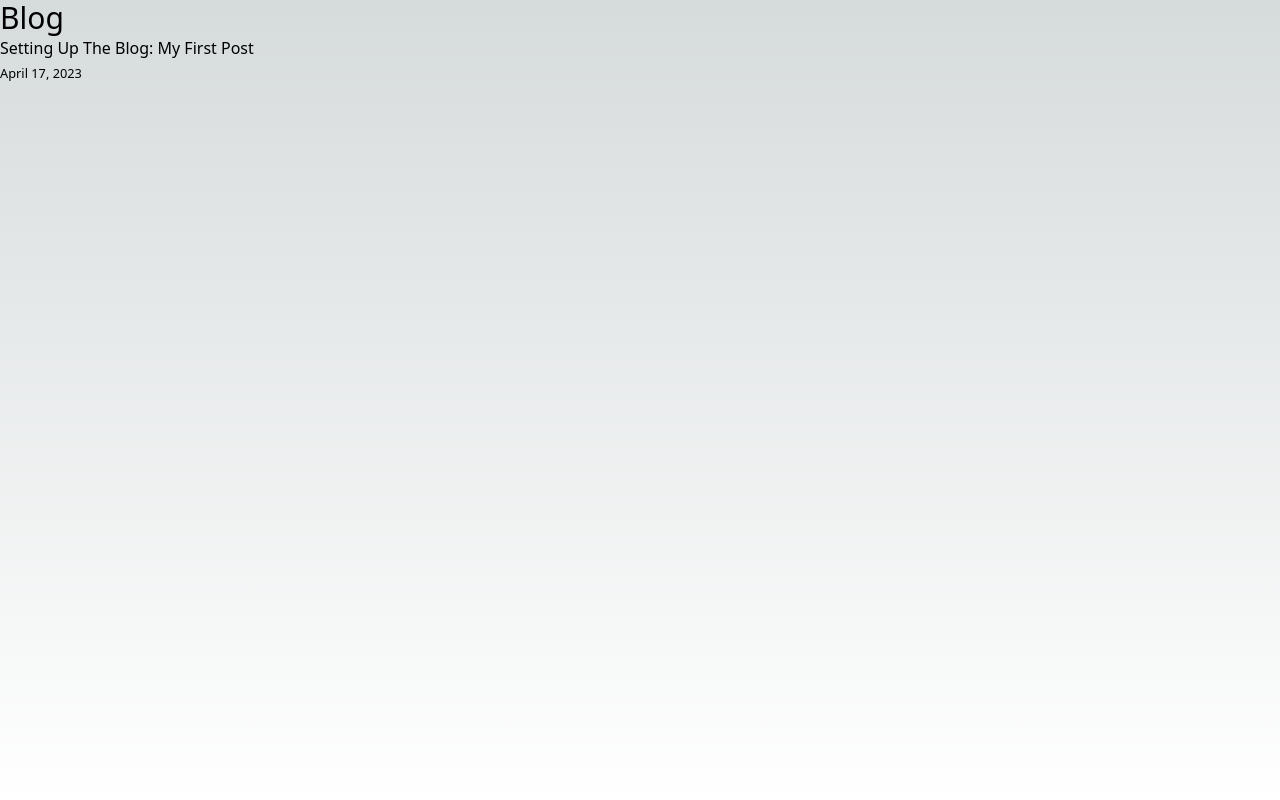
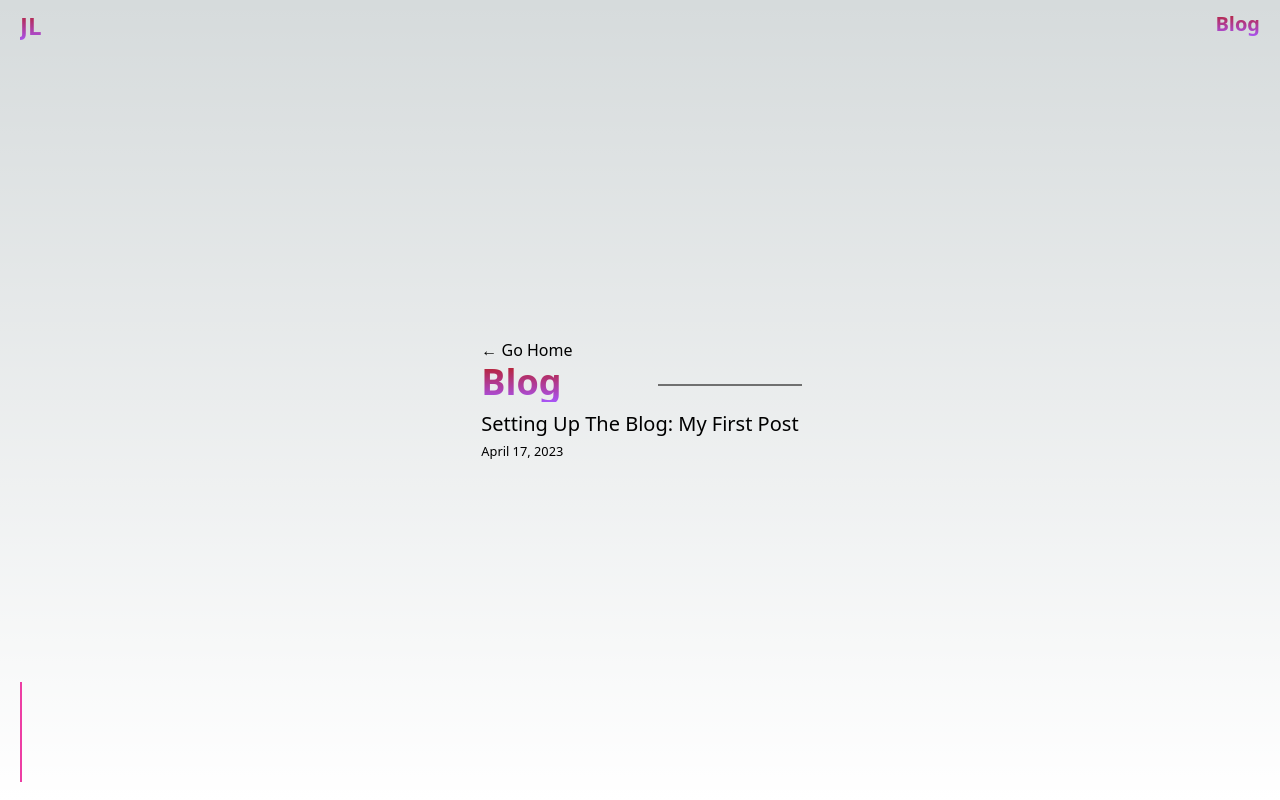
Before and after one commit to jll38/portfolio-v2, a Next.js app: page /blog in a window 1280 px wide. Built offline with nearby package versions, Linux system fonts and the light colour scheme.

Commit message:
Blog functionality

```diff
--- a/package.json
+++ b/package.json
@@ -24,6 +24,7 @@
     "react-markdown": "^8.0.7",
     "rehype-raw": "^6.1.1",
     "remark": "^14.0.2",
+    "remark-gfm": "^3.0.1",
     "remark-html": "^15.0.2",
     "spotify-web-api-node": "^5.0.2",
     "tailwindcss": "3.3.1"
--- a/posts/setting-up-blog.md
+++ b/posts/setting-up-blog.md
@@ -3,7 +3,8 @@ title: 'Setting Up The Blog: My First Post'
 date: '2023-04-17'
 ---
 
-Today I sit still working on this website and all of it's functionality. I finally have the blog functionality working
+Today I sit, still working on this website and all of it's functionality. I finally have the blog functionality working
 so that everytime I place a new markdown file, it automatically displays it on the blog page and is accessible to read.
+I'm also currently designing the "featured project" section of my homepage, made a few mockups in Figma I want to show off.
 
-I'm also currently designing the "featured project" section of my homepage, made a few mockups in Figma I want to show off.
+<img src="../images/blog/projects-figma.png" alt="figma projects section mockup" />
--- a/src/components/Navbar.js
+++ b/src/components/Navbar.js
@@ -1,9 +1,14 @@
 import navstyle from '../styles/navbar.module.css';
 import Link from 'next/link';
-export default function Navbar(){
-    return(
-        <div className={`${navstyle.container} flex-wrap`}>
-            <Link href='/' className="text-2xl font-bold text-transparent bg-clip-text bg-gradient-to-t from-purple-500 to-red-700">JL</Link>
+export default function Navbar() {
+    return (
+        <div className={`${navstyle.container} flex flex-row flex-wrap justify-between`}>
+            <div>
+                <Link href='/' className="text-2xl font-bold text-transparent bg-clip-text bg-gradient-to-t from-purple-500 to-red-700">JL</Link>
+            </div>
+            <div>
+                <Link href='/blog' className="text-xl font-bold text-transparent bg-clip-text bg-gradient-to-t from-purple-500 to-red-700">Blog</Link>
+            </div>
         </div>
     );
 }
--- a/src/components/SongDisplay.js
+++ b/src/components/SongDisplay.js
@@ -49,7 +49,7 @@ const SpotifyViewer = () => {
                         const millisecondsDifference = currentTime.getTime() - lastPlayedDate.getTime();
                         let minutesDifference = Math.floor(millisecondsDifference / (1000 * 60));
                         const hoursDifference = Math.floor(minutesDifference / 60);
-                        if (minutesDifference < 0)
+                        if (minutesDifference <= 0)
                         {
                             minutesDifference = 1;
                         }
--- a/src/lib/posts.js
+++ b/src/lib/posts.js
@@ -1,8 +1,9 @@
-import fs from 'fs'
-import path from 'path'
-import matter from 'gray-matter'
-import { remark } from 'remark'
-import html from 'remark-html'
+import fs from 'fs';
+import path from 'path';
+import matter from 'gray-matter';
+import { remark } from 'remark';
+import html from 'remark-html';
+import gfm from 'remark-gfm'; // <-- Add this import
 
 const postsDirectory = path.join(process.cwd(), 'posts')
 
@@ -48,22 +49,16 @@ export function getAllPostIds() {
 }
 
 export async function getPostData(id) {
-  const fullPath = path.join(postsDirectory, `${id}.md`)
-  const fileContents = fs.readFileSync(fullPath, 'utf8')
+    const fullPath = path.join(postsDirectory, `${id}.md`);
+    const fileContents = fs.readFileSync(fullPath, 'utf8');
 
-  // Use gray-matter to parse the post metadata section
-  const matterResult = matter(fileContents)
+    // Use gray-matter to parse the post metadata section
+    const matterResult = matter(fileContents);
 
-  // Use remark to convert markdown into HTML string
-  const processedContent = await remark()
-    .use(html)
-    .process(matterResult.content)
-  const contentHtml = processedContent.toString()
-
-  // Combine the data with the id and contentHtml
-  return {
-    id,
-    contentHtml,
-    ...matterResult.data
+    // Combine the data with the id and content (no need for contentHtml)
+    return {
+      id,
+      content: matterResult.content, // <-- Update this line
+      ...matterResult.data,
+    };
   }
-}
--- a/src/pages/blog.js
+++ b/src/pages/blog.js
@@ -2,20 +2,24 @@ import Head from 'next/head'
 import { getSortedPostsData } from '../lib/posts'
 import Link from 'next/link'
 import Date from '../components/date'
-
+import Navbar from '../components/navbar'
+import SocialBox from '../components/socialbox'
 export default function Blog({ allPostsData }) {
     return (
         <>
             <Head>
                 <title>My Blog</title>
             </Head>
-      <div className='container-lg'>
-      <section>
-        <h1 className='text-3xl text-bold'>Blog</h1>
+            <div className="flex min-h-screen flex-col px-16 md:px-48 content-center justify-center items-center">
+                <Navbar />
+                <SocialBox />
+                <section className='flex flex-col'>
+                    <Link href='/'>&#8592; Go Home</Link>
+                    <h1 className='text-4xl text-transparent bg-clip-text bg-gradient-to-t from-purple-500 to-red-700 font-bold mb-2 divider'>Blog</h1>
                     <ul>
                         {allPostsData.map(({ id, date, title }) => (
                             <li key={id}>
-              <Link href={`/posts/${id}`}>{title}</Link>
+                                <Link href={`/posts/${id}`} className='text-xl'>{title}</Link>
                                 <br />
                                 <small>
                                     <Date dateString={date} />
--- a/src/pages/posts/[id].js
+++ b/src/pages/posts/[id].js
@@ -3,6 +3,9 @@ import Head from 'next/head';
 import Date from '../../components/date';
 import ReactMarkdown from 'react-markdown';
 import rehypeRaw from 'rehype-raw';
+import Navbar from '../../components/navbar';
+import SocialBox from '../../components/socialbox';
+import Link from 'next/link';
 
 const tailwindRenderer = {
     h1: (props) => <h1 as="h1" className='text-3xl text-bold my-5'{...props} />,
@@ -15,6 +18,7 @@ const tailwindRenderer = {
     ol: (props) => <ol pl="1.5rem" {...props} />,
     ul: (props) => <ul pl="1.5rem" {...props} />,
     li: (props) => <li {...props} />,
+    img: (props) => <img className="w-full h-auto my-5" {...props} />,
     // Add more custom renderers for other elements as needed
 };
 
@@ -24,22 +28,31 @@ export default function Post({ postData }) {
             <Head>
                 <title>{postData.title}</title>
             </Head>
-            <article>
-                <h1 className="text-3xl text-bold my-5">
+            <Navbar/>
+            <SocialBox/>
+            <div className='container mx-auto p-10 md:p-0'>
+                <article className='my-10'>
+                    <div name='return-nav'>
+                        <Link href='/blog'>&#8592; Go Back</Link>
+                    </div>
+                    <div name='Article Header' className='font-bold text-transparent bg-clip-text bg-gradient-to-t from-purple-500 to-red-700'>
+                        <h1 className="text-4xl ">
                             {postData.title}
                         </h1>
                         <div>
                             <Date dateString={postData.date} />
                         </div>
-                <div maxW="1000px">
+                    </div>
+                    <div className='my-5 w-1/2'>
                         <ReactMarkdown
                             components={tailwindRenderer}
                             rehypePlugins={[rehypeRaw]}
                         >
-                        {postData.contentHtml}
+                            {postData.content}
                         </ReactMarkdown>
                     </div>
                 </article>
+            </div>
         </>
     );
 }
--- a/src/styles/navbar.module.css
+++ b/src/styles/navbar.module.css
@@ -4,6 +4,5 @@
     min-height:50px;
     position: fixed;
     padding: 10px 20px;
-    background-color: rgba(0,0,0,0.5);
     z-index: 99;
 }
```
Also changed, not shown: public/images/blog/projects-figma.png (added), 1 other file (tests, documents, lock files or other folders). Lines whose indentation alone changed are shown as unchanged.
